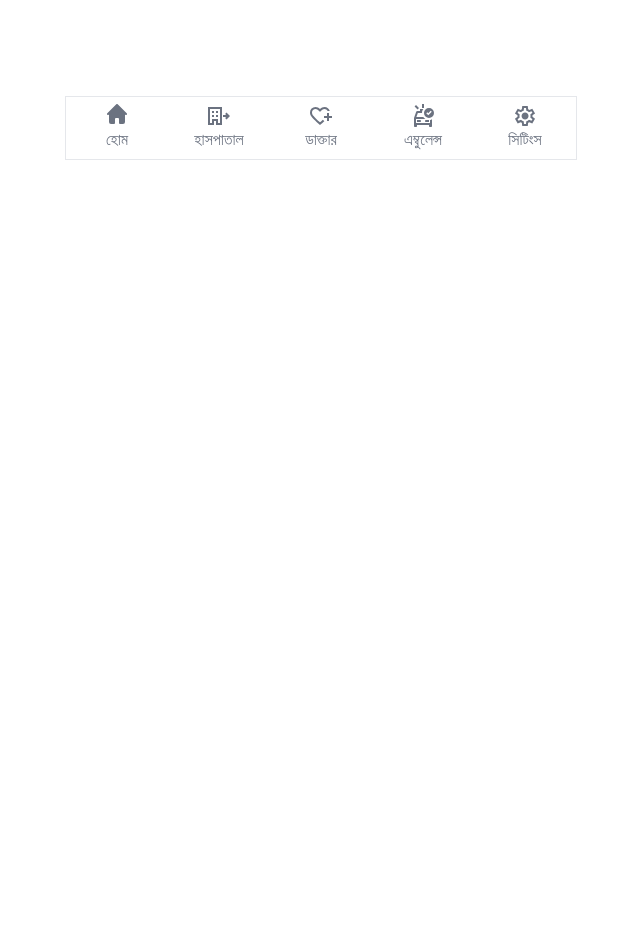
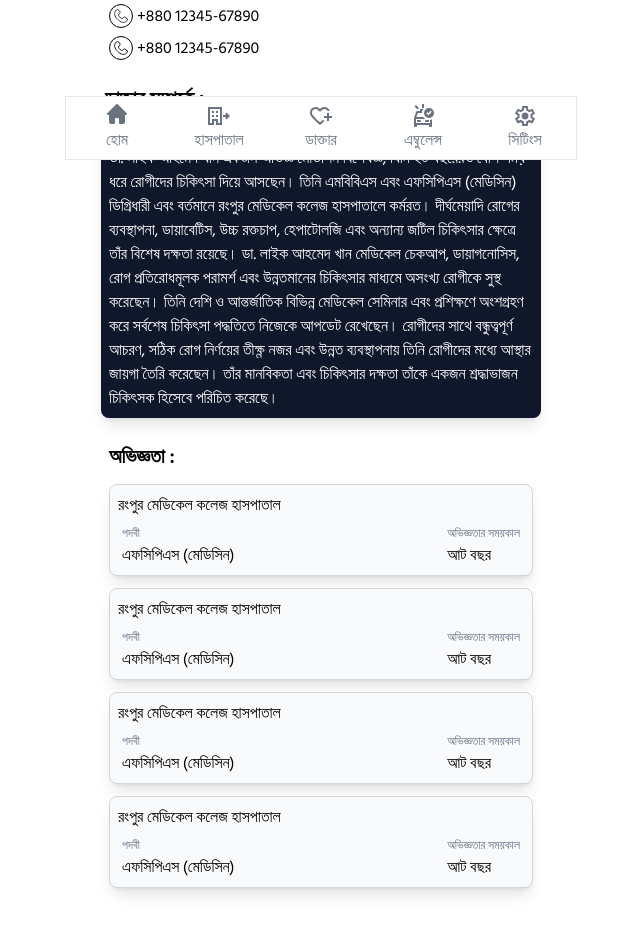
Before and after one commit to dev-juwelhossain/medizon-front-end, a React (Vite) app: page /details-one-doctors in a window 1280 px wide. Shown: the part 640-1574 px from the top of the page, without its empty margins (319-959 px from the left). Before the commit the page ends 800 px from the top, so only its background shows below. Built offline with nearby package versions, Linux system fonts and the light colour scheme.

Commit message:
doctor details page done

```diff
--- a/src/pages/DetailsOneDoctors.jsx
+++ b/src/pages/DetailsOneDoctors.jsx
@@ -125,7 +125,7 @@ const DetailsOneDoctors = () => {
           <li>দিন : (শনি-বৃহস্পতিবার)</li>
           <li>সময় : (বিকাল ০৪.০০ - রাত ১০.০০) </li>
           <li>
-            স্থান (রংপুর মেডিকেল কলেজ হাসপাতাল, Rangpur- Dinajpur Highway,
+            স্থান : (রংপুর মেডিকেল কলেজ হাসপাতাল, Rangpur- Dinajpur Highway,
             Cantt, Near Central Jail, রংপুর 5400)
           </li>
         </ul>
@@ -152,10 +152,140 @@ const DetailsOneDoctors = () => {
       </div>
       {/* contact info */}
       <div>
-        <h3 className="">
-          যোগাযোগ করুন
-        </h3>
+        <h3 className="ml-3 mb-2 font-semibold text-[20px]">যোগাযোগ করুন</h3>
+        <div className="flex items-center mb-2 ml-3 space-x-1">
+          <svg
+            className="w-[24px] h-[24px] text-gray-800 dark:text-white text-black border border-black rounded-xl"
+            aria-hidden="true"
+            xmlns="http://www.w3.org/2000/svg"
+            width="24"
+            height="24"
+            fill="none"
+            viewBox="0 0 24 24"
+          >
+            <path
+              stroke="currentColor"
+              strokeLinecap="round"
+              strokeLinejoin="round"
+              strokeWidth="1"
+              d="M18.427 14.768 17.2 13.542a1.733 1.733 0 0 0-2.45 0l-.613.613a1.732 1.732 0 0 1-2.45 0l-1.838-1.84a1.735 1.735 0 0 1 0-2.452l.612-.613a1.735 1.735 0 0 0 0-2.452L9.237 5.572a1.6 1.6 0 0 0-2.45 0c-3.223 3.2-1.702 6.896 1.519 10.117 3.22 3.221 6.914 4.745 10.12 1.535a1.601 1.601 0 0 0 0-2.456Z"
+            />
+          </svg>
+          <p>+880 12345-67890</p>
+        </div>
+        <div className="flex items-center ml-3 space-x-1">
+          <svg
+            className="w-[24px] h-[24px] text-black border border-black rounded-xl dark:text-white"
+            aria-hidden="true"
+            xmlns="http://www.w3.org/2000/svg"
+            width="24"
+            height="24"
+            fill="none"
+            viewBox="0 0 24 24"
+          >
+            <path
+              stroke="currentColor"
+              strokeLinecap="round"
+              strokeLinejoin="round"
+              strokeWidth="1"
+              d="M18.427 14.768 17.2 13.542a1.733 1.733 0 0 0-2.45 0l-.613.613a1.732 1.732 0 0 1-2.45 0l-1.838-1.84a1.735 1.735 0 0 1 0-2.452l.612-.613a1.735 1.735 0 0 0 0-2.452L9.237 5.572a1.6 1.6 0 0 0-2.45 0c-3.223 3.2-1.702 6.896 1.519 10.117 3.22 3.221 6.914 4.745 10.12 1.535a1.601 1.601 0 0 0 0-2.456Z"
+            />
+          </svg>
+          <p>+880 12345-67890</p>
+        </div>
+        <br />
+        <div>
+          <h2 className="ml-2 text-[20px] font-bold ">ডাক্তার সম্পর্কে :</h2>
+          <br />
+          <p className="p-2 ml-1 mr-1 text-white rounded-lg shadow-lg bg-slate-900 text-start ">
+            ডা. লাইক আহমেদ খান একজন অভিজ্ঞ মেডিসিন বিশেষজ্ঞ, যিনি ২০ বছরেরও বেশি
+            সময় ধরে রোগীদের চিকিৎসা দিয়ে আসছেন। তিনি এমবিবিএস এবং এফসিপিএস
+            (মেডিসিন) ডিগ্রিধারী এবং বর্তমানে রংপুর মেডিকেল কলেজ হাসপাতালে
+            কর্মরত। দীর্ঘমেয়াদি রোগের ব্যবস্থাপনা, ডায়াবেটিস, উচ্চ রক্তচাপ,
+            হেপাটোলজি এবং অন্যান্য জটিল চিকিৎসার ক্ষেত্রে তাঁর বিশেষ দক্ষতা
+            রয়েছে। ডা. লাইক আহমেদ খান মেডিকেল চেকআপ, ডায়াগনোসিস, রোগ
+            প্রতিরোধমূলক পরামর্শ এবং উন্নতমানের চিকিৎসার মাধ্যমে অসংখ্য রোগীকে
+            সুস্থ করেছেন। তিনি দেশি ও আন্তর্জাতিক বিভিন্ন মেডিকেল সেমিনার এবং
+            প্রশিক্ষণে অংশগ্রহণ করে সর্বশেষ চিকিৎসা পদ্ধতিতে নিজেকে আপডেট
+            রেখেছেন। রোগীদের সাথে বন্ধুত্বপূর্ণ আচরণ, সঠিক রোগ নির্ণয়ের তীক্ষ্ণ
+            নজর এবং উন্নত ব্যবস্থাপনায় তিনি রোগীদের মধ্যে আস্থার জায়গা তৈরি
+            করেছেন। তাঁর মানবিকতা এবং চিকিৎসার দক্ষতা তাঁকে একজন শ্রদ্ধাভাজন
+            চিকিৎসক হিসেবে পরিচিত করেছে।
+          </p>
+        </div>
+        <br />
+
+        {/* experiences */}
+        <h1 className="ml-3 mb-2 font-semibold text-[20px]">
+          অভিজ্ঞতা :
+        </h1>
+        {/* exp card start here */}
+
+        <div className="m-3 border border-gray-300 rounded-lg shadow-lg bg-gray-50">
+          <h1 className="pt-1 mt-1 ml-2 ">রংপুর মেডিকেল কলেজ হাসপাতাল</h1>
+          <div className="flex justify-between px-3 py-2">
+            <div>
+              <p className="text-[12px] text-slate-500">পদবী</p>
+              <p>এফসিপিএস (মেডিসিন)</p>
+            </div>
+            <div>
+              <p className="text-[12px] text-slate-500">অভিজ্ঞতার সময়কাল</p>
+              <p>আট বছর</p>
+            </div>
+          </div>
+        </div>
+
+        {/* exp card -2 */}
+
+        <div className="m-3 border border-gray-300 rounded-lg shadow-lg bg-gray-50">
+          <h1 className="pt-1 mt-1 ml-2 ">রংপুর মেডিকেল কলেজ হাসপাতাল</h1>
+          <div className="flex justify-between px-3 py-2">
+            <div>
+              <p className="text-[12px] text-slate-500">পদবী</p>
+              <p>এফসিপিএস (মেডিসিন)</p>
+            </div>
+            <div>
+              <p className="text-[12px] text-slate-500">অভিজ্ঞতার সময়কাল</p>
+              <p>আট বছর</p>
+            </div>
+          </div>
+        </div>
+        {/* exp card -3 */}
+
+        <div className="m-3 border border-gray-300 rounded-lg shadow-lg bg-gray-50">
+          <h1 className="pt-1 mt-1 ml-2 ">রংপুর মেডিকেল কলেজ হাসপাতাল</h1>
+          <div className="flex justify-between px-3 py-2">
+            <div>
+              <p className="text-[12px] text-slate-500">পদবী</p>
+              <p>এফসিপিএস (মেডিসিন)</p>
+            </div>
+            <div>
+              <p className="text-[12px] text-slate-500">অভিজ্ঞতার সময়কাল</p>
+              <p>আট বছর</p>
+            </div>
+          </div>
+        </div>
+        {/* exp card -4 */}
+        <div className="m-3 border border-gray-300 rounded-lg shadow-lg bg-gray-50">
+          <h1 className="pt-1 mt-1 ml-2 ">রংপুর মেডিকেল কলেজ হাসপাতাল</h1>
+          <div className="flex justify-between px-3 py-2">
+            <div>
+              <p className="text-[12px] text-slate-500">পদবী</p>
+              <p>এফসিপিএস (মেডিসিন)</p>
+            </div>
+            <div>
+              <p className="text-[12px] text-slate-500">অভিজ্ঞতার সময়কাল</p>
+              <p>আট বছর</p>
+            </div>
+          </div>
+        </div>
+
       </div>
+      <br />
+      <br />
+      <br />
+
+
     </div>
   );
 };
```
